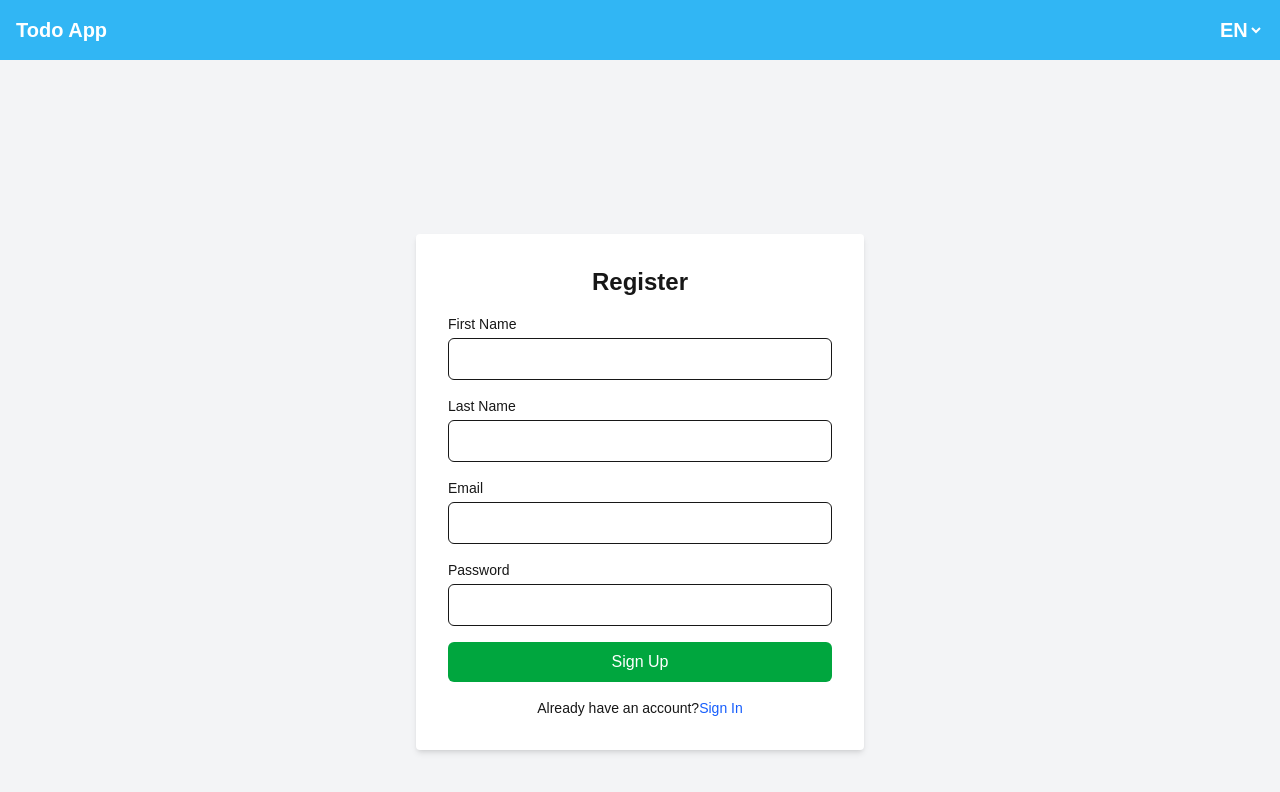
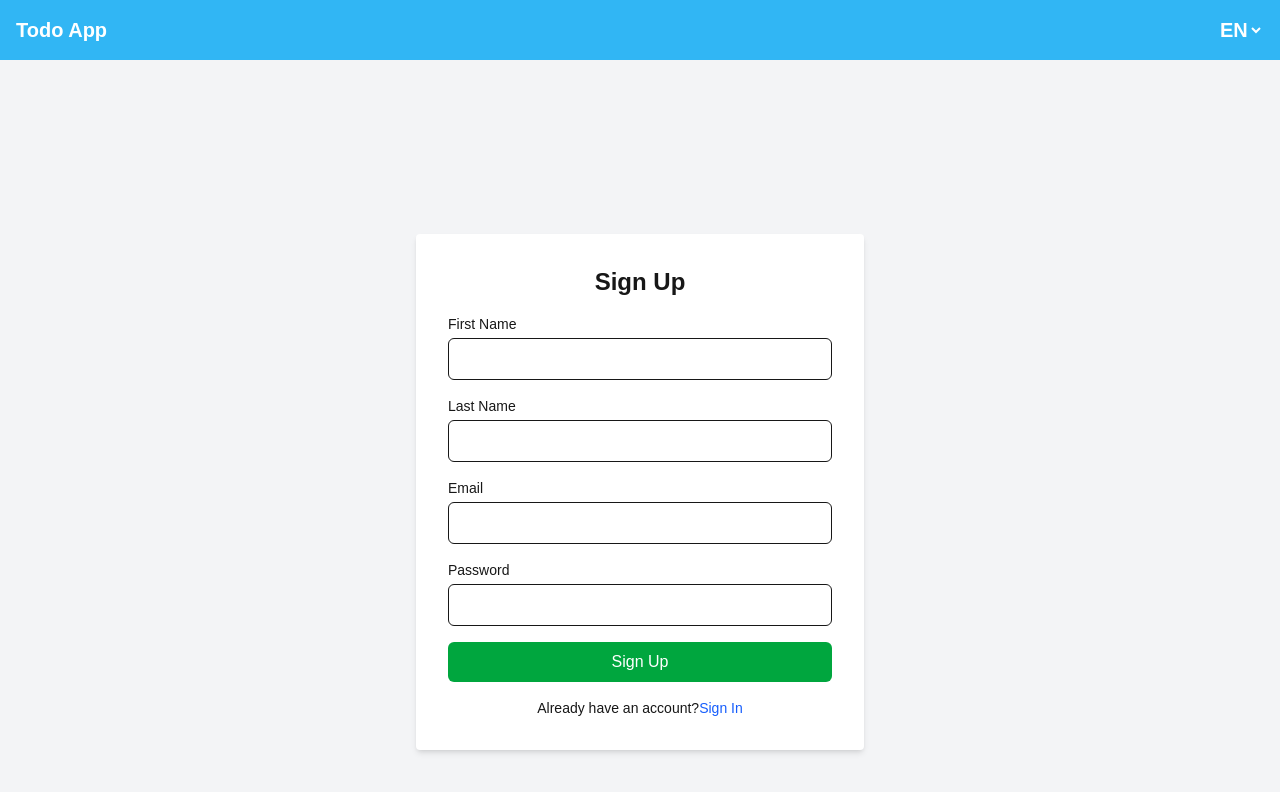
Before and after one commit to SudhirKulat/todo-next-js-sk, a Next.js app: page /register in a window 1280 px wide. Shown: the top 792 px of the page. Built offline with nearby package versions, Linux system fonts and the light colour scheme; no server answers.

Commit message:
make register as server component

```diff
--- /dev/null
+++ b/src/app/actions/authActions.ts
@@ -0,0 +1,24 @@
+"use server";
+
+import { redirect } from "next/navigation";
+
+const BASE_URL = process.env.BASE_URL;
+export async function handleSignUp(formData: FormData) {
+  const firstName = formData.get("firstName") as string;
+  const lastName = formData.get("lastName") as string;
+  const email = formData.get("email") as string;
+  const password = formData.get("password") as string;
+
+  const res = await fetch(`${BASE_URL}/api/register`, {
+    method: "POST",
+    body: JSON.stringify({ email, password, firstName, lastName }),
+    headers: {
+      "Content-Type": "application/json",
+    },
+  });
+  if (res.ok) {
+    redirect("/login");
+  } else {
+    throw Error("Something went wrong!!!");
+  }
+}
--- a/src/app/register/page.tsx
+++ b/src/app/register/page.tsx
@@ -1,79 +1,50 @@
-'use client';
-
-import { useTranslations } from 'next-intl';
-import Link from 'next/link';
-import { useRouter } from 'next/navigation';
-import { FormEvent, useState } from 'react';
+import { useTranslations } from "next-intl";
+import Link from "next/link";
+import { handleSignUp } from "../actions/authActions";
 
 export default function RegisterPage() {
-  const router = useRouter();
-  const t = useTranslations('AuthDetails')
-  const [email, setEmail] = useState('');
-  const [firstName, setFirstName] = useState('');
-  const [lastName, setLastName] = useState('');
-  const [password, setPassword] = useState('');
-  const [error, setError] = useState('');
-
-  const handleSubmit = async (e: FormEvent) => {
-    e.preventDefault();
-    const res = await fetch('/api/register', {
-      method: 'POST',
-      body: JSON.stringify({ email, password, firstName, lastName }),
-      headers: {
-        'Content-Type': 'application/json',
-      },
-    });
-
-    if (res.ok) {
-      router.push('/login');
-    } else {
-      const data = await res.json();
-      setError(data.message || 'Registration failed');
-    }
-  };
+  const t = useTranslations("AuthDetails");
 
   return (
     <div className="min-h-screen flex items-center justify-center bg-gray-100">
-      <form onSubmit={handleSubmit} className="bg-white p-8 rounded shadow-md w-full max-w-md space-y-4">
-        <h2 className="text-2xl font-bold text-center">Register</h2>
-        {error && <p className="text-red-500 text-sm">{error}</p>}
+      <form
+        action={handleSignUp}
+        className="bg-white p-8 rounded shadow-md w-full max-w-md space-y-4"
+      >
+        <h2 className="text-2xl font-bold text-center">{t('register')}</h2>
         <div>
-          <label className="block text-sm font-medium">{t('firstName')}</label>
+          <label className="block text-sm font-medium">{t("firstName")}</label>
           <input
             type="text"
             className="mt-1 w-full px-4 py-2 border rounded-md focus:outline-none focus:ring focus:border-blue-300"
-            value={firstName}
-            onChange={(e) => setFirstName(e.target.value)}
+            name="firstName"
             required
           />
         </div>
         <div>
-          <label className="block text-sm font-medium">{t('lastName')}</label>
+          <label className="block text-sm font-medium">{t("lastName")}</label>
           <input
             type="text"
             className="mt-1 w-full px-4 py-2 border rounded-md focus:outline-none focus:ring focus:border-blue-300"
-            value={lastName}
-            onChange={(e) => setLastName(e.target.value)}
+            name="lastName"
             required
           />
         </div>
         <div>
-          <label className="block text-sm font-medium">{t('email')}</label>
+          <label className="block text-sm font-medium">{t("email")}</label>
           <input
             type="email"
             className="mt-1 w-full px-4 py-2 border rounded-md focus:outline-none focus:ring focus:border-blue-300"
-            value={email}
-            onChange={(e) => setEmail(e.target.value)}
+            name="email"
             required
           />
         </div>
         <div>
-          <label className="block text-sm font-medium">{t('password')}</label>
+          <label className="block text-sm font-medium">{t("password")}</label>
           <input
             type="password"
             className="mt-1 w-full px-4 py-2 border rounded-md focus:outline-none focus:ring focus:border-blue-300"
-            value={password}
-            onChange={(e) => setPassword(e.target.value)}
+            name="password"
             required
           />
         </div>
@@ -81,12 +52,15 @@ export default function RegisterPage() {
           type="submit"
           className="cursor-pointer w-full bg-green-600 text-white py-2 rounded-md hover:bg-green-700 transition"
         >
-          {t('register')}
+          {t("register")}
         </button>
         <p className="text-center text-sm">
-          {t('haveAccountQue')}
-          <Link href="/login" className="cursor-pointer text-blue-600 hover:underline">
-            {t('login_link')}
+          {t("haveAccountQue")}
+          <Link
+            href="/login"
+            className="cursor-pointer text-blue-600 hover:underline"
+          >
+            {t("login_link")}
           </Link>
         </p>
       </form>
```
